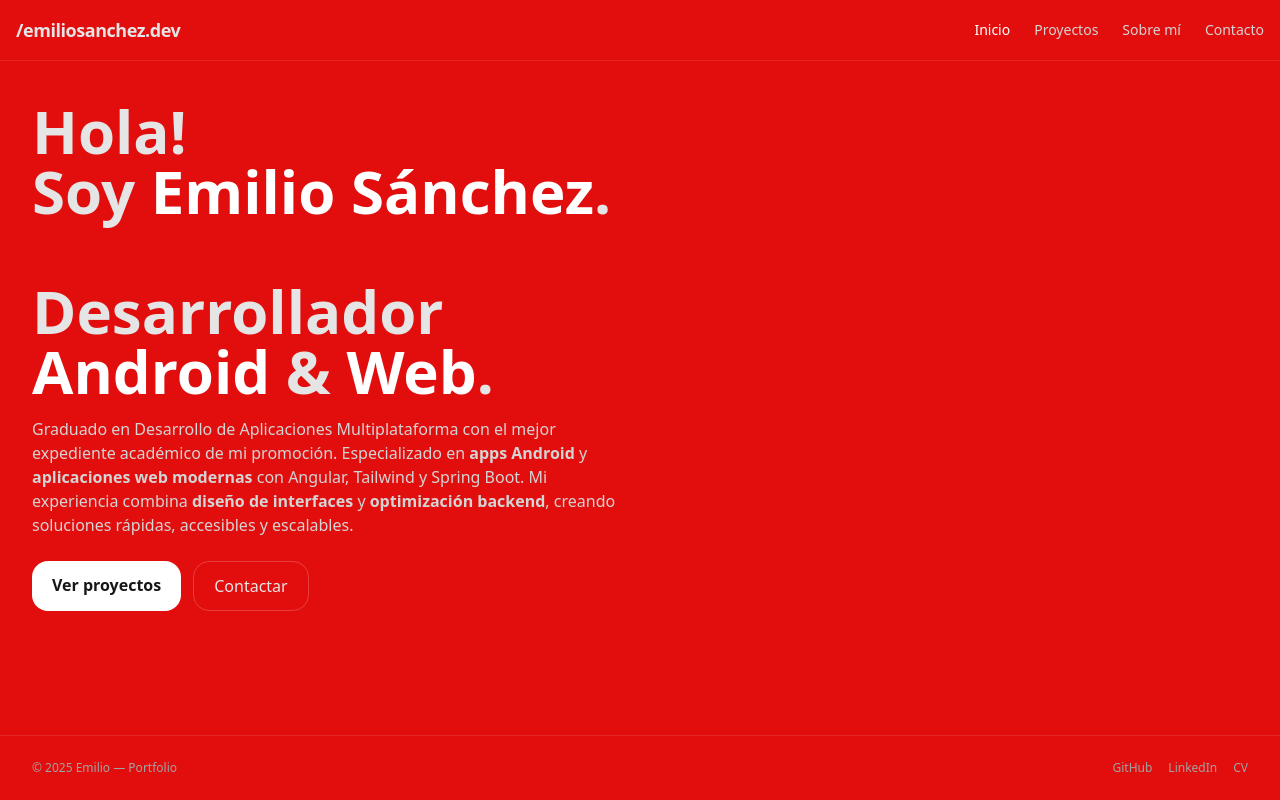
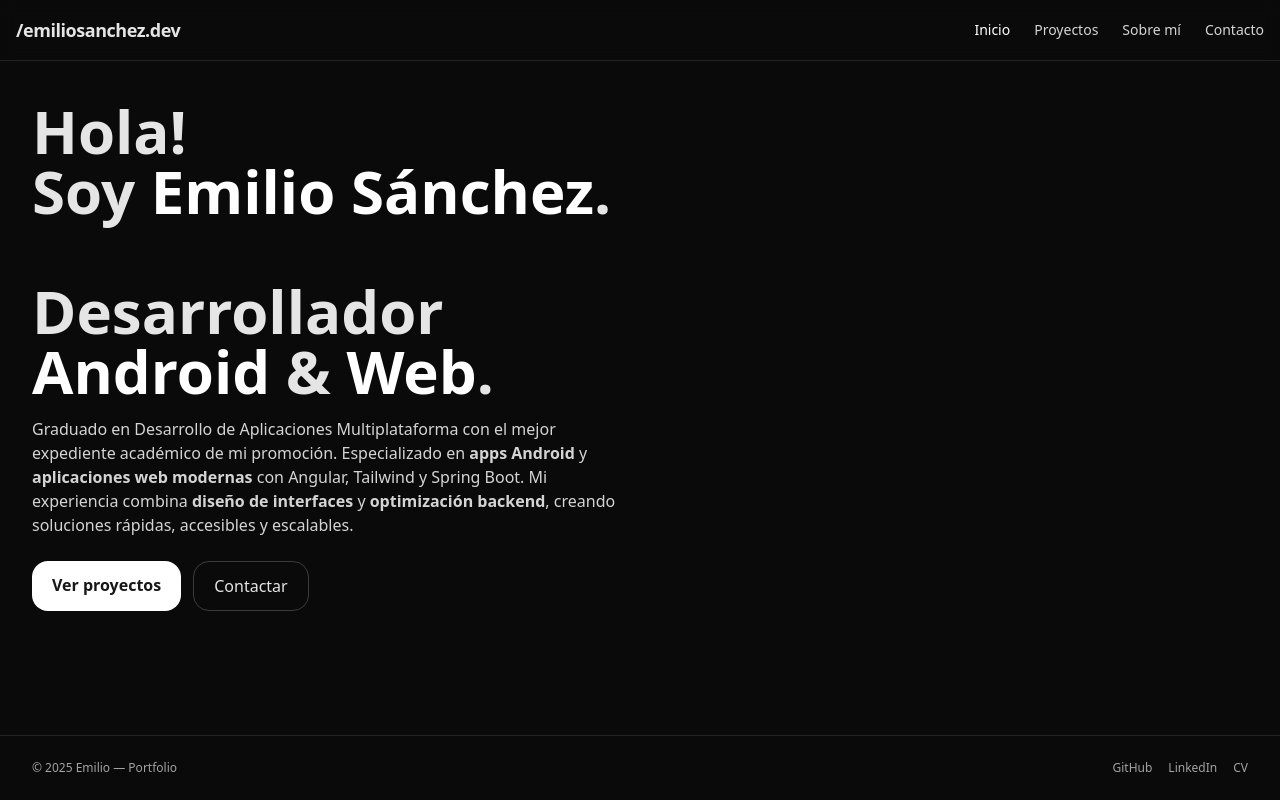
Before and after one commit to EmilioSanchez99/Portfolio, an Angular app: page / in a window 1280 px wide. Built offline with nearby package versions, Linux system fonts and the light colour scheme.

Commit message:
upload works

```diff
--- a/src/styles.scss
+++ b/src/styles.scss
@@ -5,4 +5,4 @@
 /* Globales */
 :root { --radius: 14px; }
 html, body { height: 100%; }
-body { background:#e20e0e; color:#e5e5e5; -webkit-font-smoothing: antialiased; }
+body { background:#0a0a0a; color:#e5e5e5; -webkit-font-smoothing: antialiased; }
```
